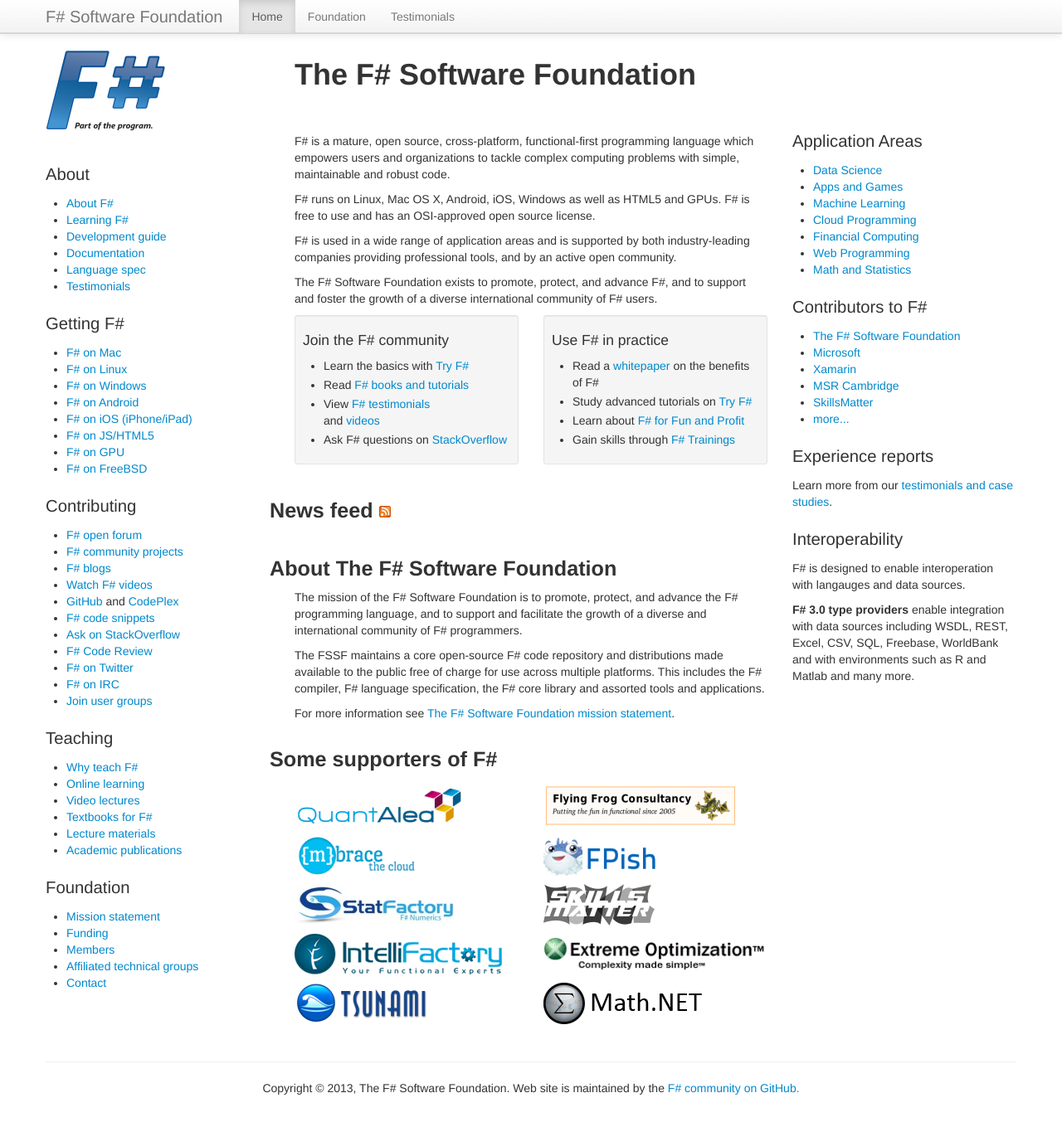
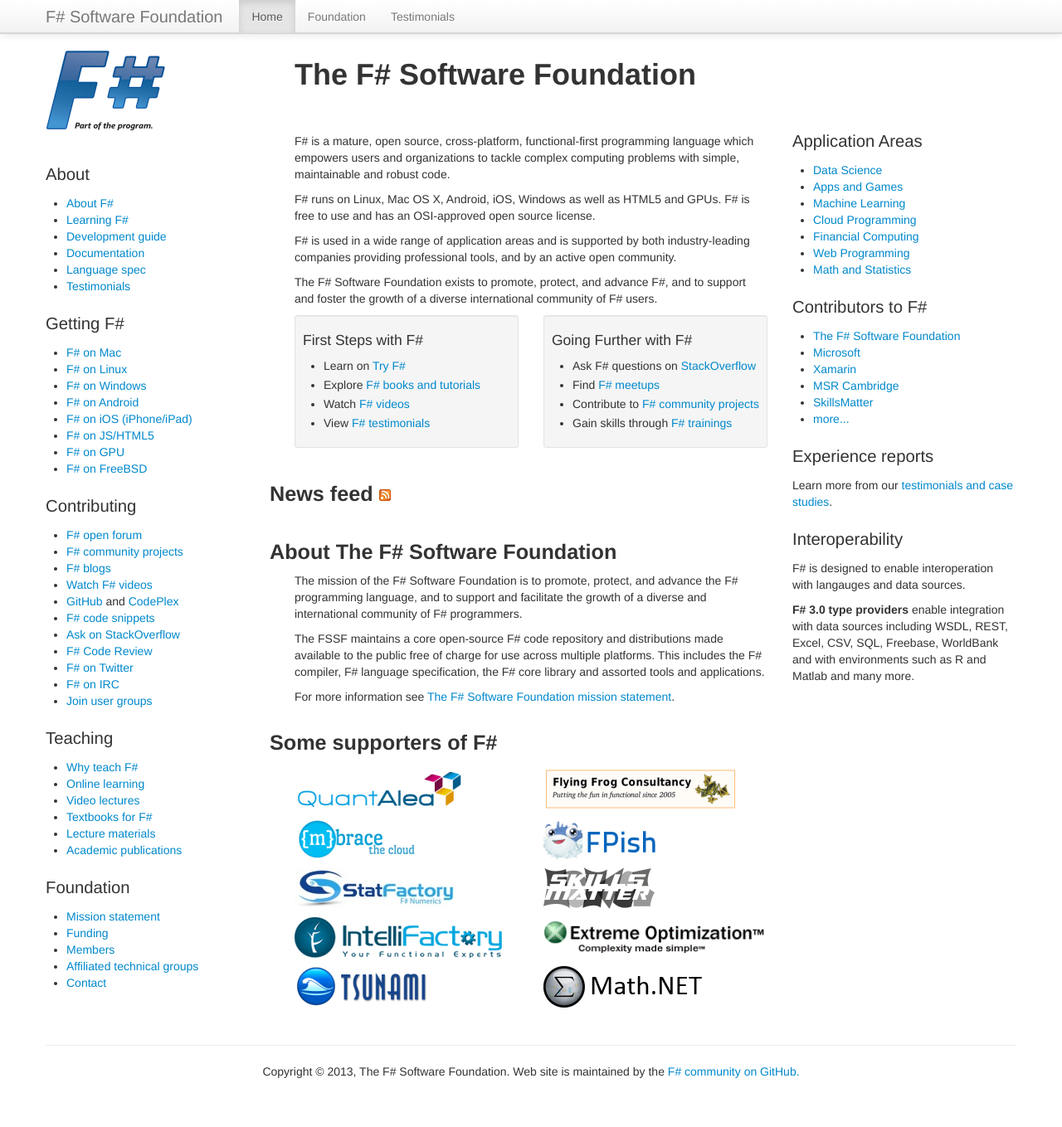
Before and after one commit to fsharp/fsharp.org, a Jekyll site: the page built from index.html, in a window 1280 px wide and 1372 px high. Shown: the top 1359 px of the window at 83% size. Built offline with Jekyll 4.4.1, drawn with Linux system fonts in a browser that asks for light colours; nearby versions of some CDN libraries; some web fonts are replaced; comment, search, counter and statistics services are not loaded.

Commit message:
Update index.html

```diff
--- a/index.html
+++ b/index.html
@@ -22,23 +22,23 @@
     <div class="row">
       <div class="span3">
         <div class="well well-small hpBanner">
-          <h4>Join the F# community</h4>
+          <h4>First Steps with F#</h4>
           <ul>
-            <li>Learn the basics with <a href="http://www.tryfsharp.org/Learn">Try F#</a></li>
-            <li>Read <a href="/about/learning.html">F# books and tutorials</a></li>
-            <li>View <a href="/testimonials/">F# testimonials</a></li> and <a href="/videos/1">videos</a>
-            <li>Ask F# questions on <a href="http://stackoverflow.com/tags/f%23/info">StackOverflow</a></li>
+            <li>Learn on <a href="http://tryfsharp.org/Learn">Try F#</a></li>
+            <li>Explore <a href="/about/learning.html">F# books and tutorials</a></li>
+            <li>Watch <a href="/videos/1">F# videos</a></li>
+            <li>View <a href="/testimonials/">F# testimonials</a></li></li>
           </ul>
         </div>
       </div>
       <div class="span3">
         <div class="well well-small hpBanner">
-          <h4>Use F# in practice</h4>
+          <h4>Going Further with F#</h4>
           <ul>
-            <li>Read a <a href="http://msdn.microsoft.com/en-us/vstudio/gg634701.aspx">whitepaper</a> on the benefits of F#</li>
-            <li>Study advanced tutorials on <a href="http://tryfsharp.org/Learn">Try F#</a></li>
-            <li>Learn about <a href="http://fsharpforfunandprofit.com">F# for Fun and Profit</a></li>
-            <li>Gain skills through <a href="/training">F# Trainings</a></li>
+            <li>Ask F# questions on <a href="http://stackoverflow.com/tags/f%23/info">StackOverflow</a></li>
+            <li>Find <a href="/groups/">F# meetups</a></li>
+            <li>Contribute to <a href="/community/projects/">F# community projects</a></li>
+            <li>Gain skills through <a href="/training">F# trainings</a></li>
           </ul>
           </div>
       </div>
```
